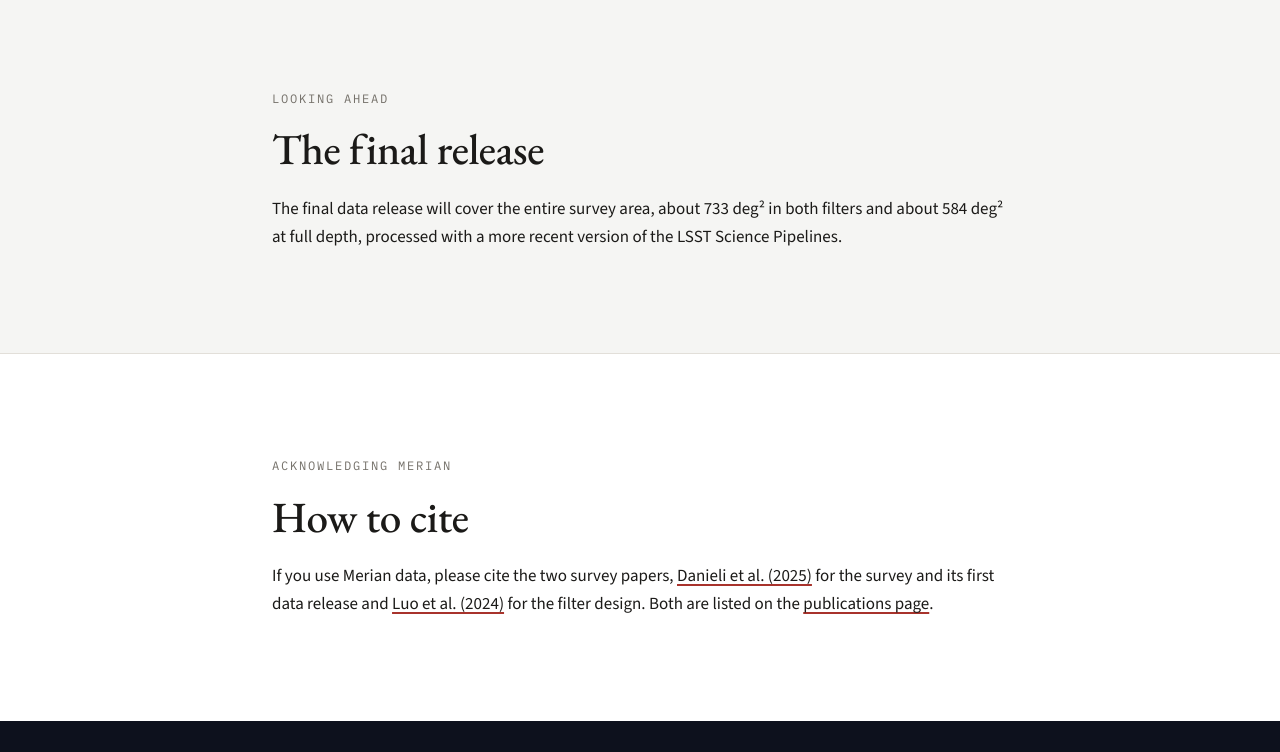
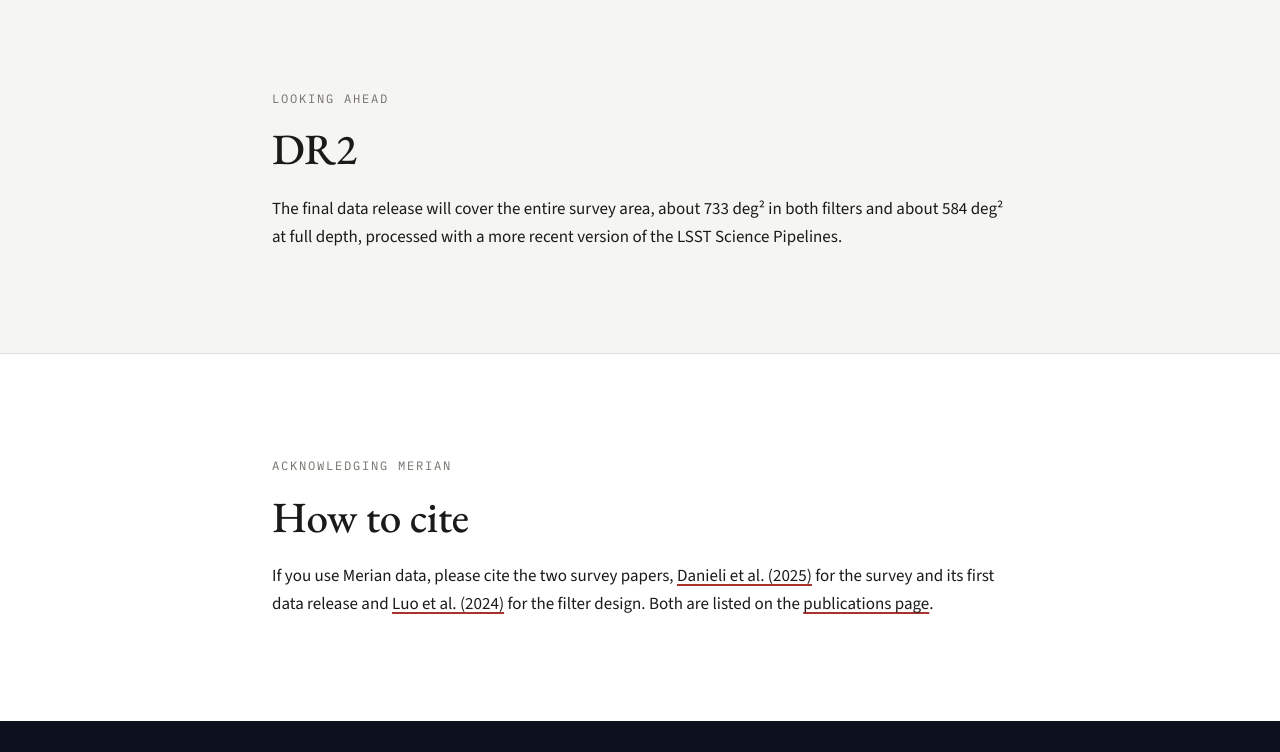
Before and after one commit to MerianSurvey/meriansurvey.github.io, a plain HTML site: page data.html in a window 1280 px wide. Shown: the part 960-1712 px from the top of the page. Drawn offline with nearby package versions, Linux system fonts and the light colour scheme.

Commit message:
Data page: rename "The final release" to "DR2"
Co-Authored-By: Claude Opus 5.5 <noreply@anthropic.com>

```diff
--- a/data.html
+++ b/data.html
@@ -45,7 +45,7 @@
   <section class="section tint" id="final">
     <div class="wrap narrow">
       <p class="eyebrow">Looking ahead</p>
-      <h2>The final release</h2>
+      <h2>DR2</h2>
       <p>The final data release will cover the entire survey area, about 733 deg² in both filters and about 584 deg² at full depth, processed with a more recent version of the LSST Science Pipelines.</p>
     </div>
   </section>
```
